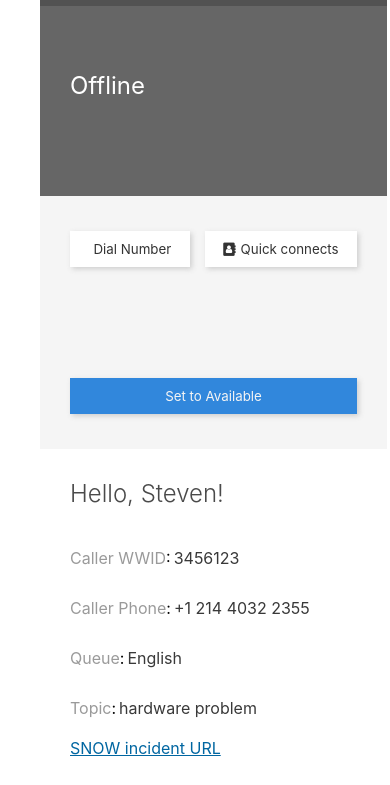
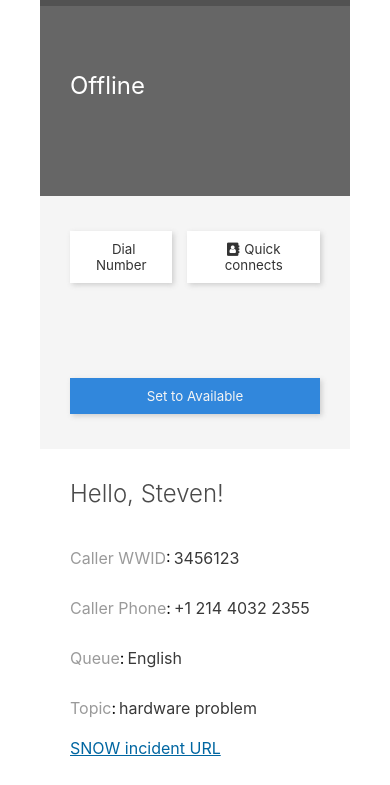
Before and after one commit to sy2729/atos-jnj-aws1-template, a website built with Parcel: page index.html in a window 390 px wide. Shown: the part 248-1033 px from the top of the page. Built offline with nearby package versions, Linux system fonts and the light colour scheme; files whose address does not match are found by name.

```diff
--- a/index.scss
+++ b/index.scss
@@ -163,3 +163,15 @@
         .greeting {font-weight: 300; color: #4A4A4A;}
     }
 }
+
+
+@media only screen and (max-width: 420px) {
+    .user-panel {
+        .phone-interface {
+            width: 100%;
+            min-width: unset;
+        }
+    }
+    // .table {margin: 5px;}
+    .table-wrap {min-width: 280px;}
+}
```
Also changed, not shown: dist/index.html, 4 other files.
